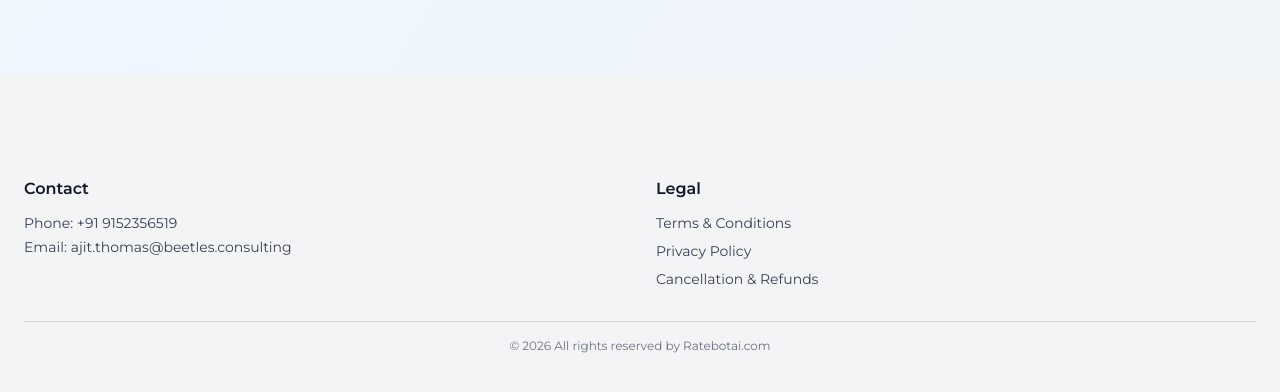
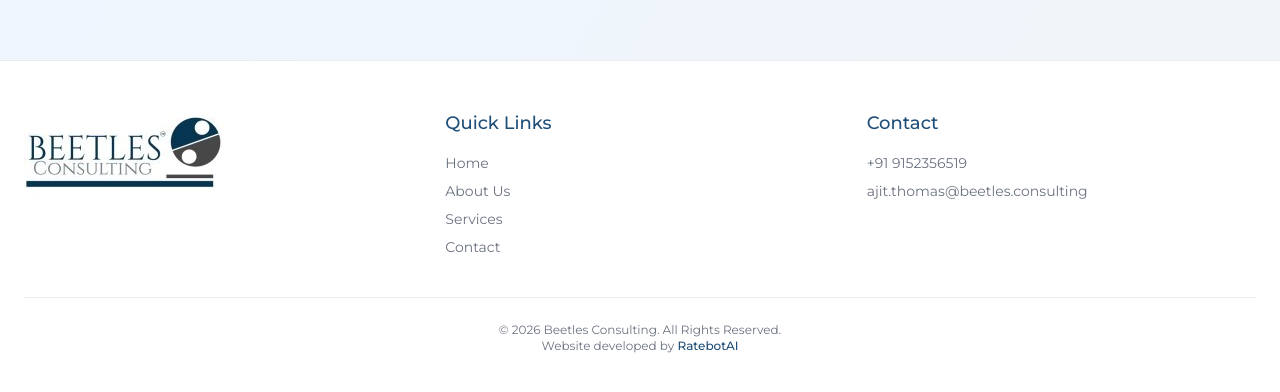
Before and after one commit to Rohitratebotai/Beetles_consulting_website, a React (Vite) app: page /contact in a window 1280 px wide. Shown: the part 2138-2530 px from the top of the page. Built offline with nearby package versions, Linux system fonts and the light colour scheme.

Commit message:
small_bugs

```diff
--- a/index.html
+++ b/index.html
@@ -3,11 +3,16 @@
 
 <head>
   <meta charset="UTF-8" />
-  <link rel="icon" type="image/svg+xml" href="./src/assets/beetles_logo.jpg" />
+  <link rel="icon" href="/og-image1.png" />
   <meta name="viewport" content="width=device-width, initial-scale=1.0" />
   <title>beetles_consulting</title>
   <link href="https://fonts.googleapis.com/css2?family=Montserrat:wght@300;400;500;600;700&display=swap"
     rel="stylesheet" />
+
+  <meta property="og:title" content="Beetles Consulting" />
+  <meta property="og:description" content="Hospitality Advisory & Project Control Specialists" />
+  <meta property="og:type" content="website" />
+  <meta property="og:image" content="https://beetles.consulting/og-image.png" />
 </head>
 
 <body>
--- a/src/App.tsx
+++ b/src/App.tsx
@@ -1,6 +1,8 @@
 import "./App.css";
 import Footer from "./components/commonComponents/Footer";
 import Navbar from "./components/commonComponents/Navbar";
+import ScrollToTop from "./components/commonComponents/ScrollToTop";
+import ScrollToTopButton from "./components/commonComponents/ScrollToTopButton";
 import Consultants from "./components/pages/consultant/Consultant";
 import Contact from "./components/pages/contact/Contact";
 import Home from "./components/pages/home/Home";
@@ -12,7 +14,8 @@ function App() {
   return (
     <BrowserRouter>
       <Navbar />
-
+      <ScrollToTopButton />
+      <ScrollToTop />
       <Routes>
         <Route path="/" element={<Home />} />
         <Route path="/projects" element={<Projects />} />
--- a/src/components/commonComponents/Footer.tsx
+++ b/src/components/commonComponents/Footer.tsx
@@ -1,90 +1,119 @@
 import React from "react";
-// import { FaInstagram, FaTwitter, FaFacebookF } from "react-icons/fa";
+import { Link } from "react-router-dom";
+import logo from '../../assets/beetles.jpg'
 
 const Footer: React.FC = () => {
     return (
-        <footer className="bg-gray-100 text-gray-700 pt-16">
-            <div className="max-w-7xl mx-auto px-6 py-10">
+        <footer
+            style={{
+                backgroundColor: "var(--color-secondary)",
+                borderTop: "1px solid rgba(0,0,0,0.08)",
+            }}
+            className="py-12"
+        >
+            <div className="max-w-7xl mx-auto px-6">
 
-                {/* Top Section */}
-                <div className="grid grid-cols-1 md:grid-cols-2 gap-8">
+                {/* Main Section */}
+                <div className="grid grid-cols-1 md:grid-cols-3 gap-8">
 
-                    {/* Contact */}
+                    {/* Company Name */}
                     <div>
-                        <h3 className="text-base font-semibold text-gray-900 mb-3">
-                            Contact
-                        </h3>
-                        <p className="text-sm mb-1">Phone: +91 9152356519</p>
-                        <p className="text-sm">Email: ajit.thomas@beetles.consulting</p>
+                       <img src={logo} alt="" />
                     </div>
 
-                    {/* Policies */}
+                    {/* Quick Links */}
                     <div>
-                        <h3 className="text-base font-semibold text-gray-900 mb-3">
-                            Legal
+                        <h3
+                            className="text-lg font-medium mb-4"
+                            style={{ color: "var(--color-primary)" }}
+                        >
+                            Quick Links
                         </h3>
                         <ul className="space-y-2 text-sm">
                             <li>
-                                <a href="#terms" className="hover:underline">
-                                    Terms & Conditions
-                                </a>
+                                <Link
+                                    to="/"
+                                    className="hover:underline"
+                                    style={{ color: "var(--color-accent)" }}
+                                >
+                                    Home
+                                </Link>
                             </li>
                             <li>
-                                <a href="#privacy" className="hover:underline">
-                                    Privacy Policy
-                                </a>
+                                <Link
+                                    to="/about"
+                                    className="hover:underline"
+                                    style={{ color: "var(--color-accent)" }}
+                                >
+                                    About Us
+                                </Link>
                             </li>
                             <li>
-                                <a href="#refund" className="hover:underline">
-                                    Cancellation & Refunds
-                                </a>
+                                <Link
+                                    to="/services"
+                                    className="hover:underline"
+                                    style={{ color: "var(--color-accent)" }}
+                                >
+                                    Services
+                                </Link>
+                            </li>
+                            <li>
+                                <Link
+                                    to="/contact"
+                                    className="hover:underline"
+                                    style={{ color: "var(--color-accent)" }}
+                                >
+                                    Contact
+                                </Link>
                             </li>
                         </ul>
                     </div>
 
-                    {/* Social */}
-                    {/* <div>
-                        <h3 className="text-base font-semibold text-gray-900 mb-3">
-                            Follow Us
+                    {/* Contact */}
+                    <div>
+                        <h3
+                            className="text-lg font-medium mb-4"
+                            style={{ color: "var(--color-primary)" }}
+                        >
+                            Contact
                         </h3>
-                        <div className="flex space-x-4 text-gray-600">
-                            <a
-                                href="#"
-                                aria-label="Instagram"
-                                className="hover:text-gray-900"
-                            >
-                                <FaInstagram size={18} />
-                            </a>
-                            <a
-                                href="#"
-                                aria-label="Twitter"
-                                className="hover:text-gray-900"
-                            >
-                                <FaTwitter size={18} />
-                            </a>
-                            <a
-                                href="#"
-                                aria-label="Facebook"
-                                className="hover:text-gray-900"
-                            >
-                                <FaFacebookF size={18} />
-                            </a>
-                        </div>
-                    </div> */}
+                        <p
+                            className="text-sm mb-2"
+                            style={{ color: "var(--color-accent)" }}
+                        >
+                            +91 9152356519
+                        </p>
+                        <p
+                            className="text-sm"
+                            style={{ color: "var(--color-accent)" }}
+                        >
+                            ajit.thomas@beetles.consulting
+                        </p>
+                    </div>
+
                 </div>
 
-                {/* Divider */}
-                <div className="border-t border-gray-300 mt-8 pt-4 text-center text-xs text-gray-500">
-                    © {new Date().getFullYear()} All rights reserved by{" "}
+                {/* Bottom Section */}
+                <div
+                    className="mt-10 pt-6 text-center text-xs"
+                    style={{
+                        borderTop: "1px solid rgba(0,0,0,0.08)",
+                        color: "var(--color-accent)",
+                    }}
+                >
+                    © {new Date().getFullYear()} Beetles Consulting. All Rights Reserved. <br />
+                    Website developed by{" "}
                     <a
                         href="https://ratebotai.com"
                         target="_blank"
                         rel="noopener noreferrer"
-                        className="hover:underline"
+                        style={{ color: "var(--color-primary)" }}
+                        className="font-medium"
                     >
-                        Ratebotai.com
+                        RatebotAI
                     </a>
                 </div>
+
             </div>
         </footer>
     );
--- a/src/components/commonComponents/Navbar.tsx
+++ b/src/components/commonComponents/Navbar.tsx
@@ -32,9 +32,9 @@ const Navbar: React.FC = () => {
     );
 
     return (
-        <header className=" w-full bg-white shadow">
+        <header className="fixed top-0 z-9999 w-full bg-white shadow">
             {/* Desktop Navigation */}
-            <div className="hidden md:flex items-center justify-center gap-6  py-4">
+            <div className="hidden sm:px-10 lg:px-0  md:flex items-center justify-center gap-6  py-4">
                 {/* Left Navigation */}
                 <div ref={LeftlinkRef} className="flex items-center space-x-8 ">
                     {leftLinks.map((link) => (
@@ -71,7 +71,6 @@ const Navbar: React.FC = () => {
                 </div>
             </div>
 
-            {/* Mobile Header */}
             {/* Mobile Header */}
             <div className="md:hidden flex items-center justify-between px-4 py-3">
                 {/* Logo */}
--- a/src/components/commonComponents/PrimaryBanner.tsx
+++ b/src/components/commonComponents/PrimaryBanner.tsx
@@ -23,7 +23,7 @@ const PrimaryBanner = () => {
 
     return (
         <section>
-            <section className="relative h-[60vh] md:h-[80vh] flex items-center justify-center bg-black overflow-hidden">
+            <section className="relative mt-16  md:mt-20 lg:mt-28 h-[60vh] md:h-[70vh] lg:h-[84vh] flex items-center justify-center bg-black overflow-hidden">
                 <video
                     className="absolute inset-0 w-full h-full object-cover"
                     src='https://res.cloudinary.com/dgm2im3i1/video/upload/v1771224742/bannerVideo_3_1_j9bmcc.mp4'
@@ -42,8 +42,7 @@ const PrimaryBanner = () => {
                     </h1>
 
                     <p className="hero-animate text-lg md:text-2xl text-center max-w-2xl mb-6 text-gray-200 drop-shadow-lg">
-                        Empowering organizations with smart strategies, digital transformation,
-                        and sustainable business growth.
+                        Hospitality Advisory & Project Control Specialists
                     </p>
 
                     {/* <div className="hero-animate pointer-events-auto">
--- /dev/null
+++ b/src/components/commonComponents/ScrollToTop.tsx
@@ -0,0 +1,17 @@
+import { useEffect } from "react";
+import { useLocation } from "react-router-dom";
+
+const ScrollToTop = () => {
+    const { pathname } = useLocation();
+
+    useEffect(() => {
+        window.scrollTo({
+            top: 0,
+            behavior: "smooth", // change to "auto" if you don't want animation
+        });
+    }, [pathname]);
+
+    return null;
+};
+
+export default ScrollToTop;
--- /dev/null
+++ b/src/components/commonComponents/ScrollToTopButton.tsx
@@ -0,0 +1,58 @@
+import React, { useEffect, useState } from "react";
+import { FaArrowUp } from "react-icons/fa";
+
+const ScrollToTopButton: React.FC = () => {
+    const [isVisible, setIsVisible] = useState(false);
+
+    useEffect(() => {
+        const toggleVisibility = () => {
+            if (window.scrollY > window.innerHeight * 0.8) {
+                setIsVisible(true);
+            } else {
+                setIsVisible(false);
+            }
+        };
+
+        window.addEventListener("scroll", toggleVisibility);
+
+        return () => {
+            window.removeEventListener("scroll", toggleVisibility);
+        };
+    }, []);
+
+    const scrollToTop = () => {
+        window.scrollTo({
+            top: 0,
+            behavior: "smooth",
+        });
+    };
+
+    return (
+        <div
+            className={`fixed bottom-6 right-6 z-50 transition-all duration-300 ${isVisible ? "opacity-100 translate-y-0" : "opacity-0 translate-y-4 pointer-events-none"
+                }`}
+        >
+            <button
+                onClick={scrollToTop}
+                className="w-12 h-12 text-4xl rounded-full shadow-lg flex items-center justify-center transition-all duration-300"
+                style={{
+                    backgroundColor: "var(--color-primary)",
+                    color: "var(--color-secondary)",
+                }}
+                onMouseEnter={(e) =>
+                (e.currentTarget.style.backgroundColor =
+                    "var(--color-primary-dark)")
+                }
+                onMouseLeave={(e) =>
+                (e.currentTarget.style.backgroundColor =
+                    "var(--color-primary)")
+                }
+                aria-label="Scroll to top"
+            >
+                <FaArrowUp size={16} />
+            </button>
+        </div>
+    );
+};
+
+export default ScrollToTopButton;
--- a/src/components/pages/consultant/Consultant.tsx
+++ b/src/components/pages/consultant/Consultant.tsx
@@ -301,7 +301,7 @@ const Consultants: React.FC = () => {
     }, [selectedConsultant]);
 
     return (
-        <div className="min-h-screen bg-linear-to-br from-slate-50 via-blue-50 to-slate-100">
+        <div className="min-h-screen mt-28 bg-linear-to-br from-slate-50 via-blue-50 to-slate-100">
             {/* Header Section with Animated Background */}
             <div ref={headerRef} className="relative overflow-hidden bg-[#1F4E79] py-20 px-6">
                 {/* Animated Background Pattern */}
@@ -396,11 +396,11 @@ const Consultants: React.FC = () => {
             {selectedConsultant && (
                 <div
                     ref={modalRef}
-                    className="fixed inset-0 bg-black/60 backdrop-blur-md z-50 flex items-center justify-center p-4"
+                    className="fixed inset-0 bg-black/60 backdrop-blur-md z-9999 flex items-center justify-center p-4"
                     onClick={() => setSelectedConsultant(null)}
                 >
                     <div
-                        className="modal-content bg-white rounded-3xl max-w-4xl w-full max-h-[90vh] overflow-y-auto shadow-2xl"
+                        className="modal-content bg-white rounded-3xl z-9999 max-w-4xl w-full max-h-[90vh] overflow-y-auto shadow-2xl"
                         onClick={(e) => e.stopPropagation()}
                     >
                         {/* Modal Header */}
--- a/src/components/pages/contact/Contact.tsx
+++ b/src/components/pages/contact/Contact.tsx
@@ -190,7 +190,7 @@ const Contact: React.FC = () => {
     };
 
     return (
-        <div className="min-h-screen bg-linear-to-br from-slate-50 via-blue-50 to-slate-100">
+        <div className="min-h-screen  mt-28 bg-linear-to-br from-slate-50 via-blue-50 to-slate-100">
             {/* Hero Section */}
             <div ref={heroRef} className="relative overflow-hidden bg-linear-to-br from-[#1F4E79] via-[#163A5F] to-[#1F4E79] py-24 px-6">
                 {/* Animated Background Pattern */}
--- a/src/components/pages/home/Home.tsx
+++ b/src/components/pages/home/Home.tsx
@@ -3,7 +3,7 @@ import ReviewsSection from "../../Homepage_components/ReviewSection"
 import SplitSection from "../../Homepage_components/SplitSection"
 import WhyChooseUs from "../../Homepage_components/WhyChooseUs"
 import heroImg from '../../../assets/HeroImage.jpg'
-import HorizontalImageSlider from "../../Homepage_components/HorizontalImageSlider"
+// import HorizontalImageSlider from "../../Homepage_components/HorizontalImageSlider"
 
 const Home = () => {
     return (
@@ -19,8 +19,7 @@ const Home = () => {
                 />
                 <WhyChooseUs />
                 <ReviewsSection />
-                <HorizontalImageSlider
-                />
+                {/* <HorizontalImageSlider/> */}
             </div>
         </section>
     )
--- a/src/components/pages/projects/Projects.tsx
+++ b/src/components/pages/projects/Projects.tsx
@@ -351,7 +351,7 @@ const Projects = () => {
     });
 
     return (
-        <div className="min-h-screen" style={{ backgroundColor: '#f9fafb' }}>
+        <div className="min-h-screen mt-28" style={{ backgroundColor: '#f9fafb' }}>
             {/* Hero Section */}
             <div ref={heroRef} style={{ background: 'linear-gradient(135deg, #1F4E79 0%, #163A5F 100%)' }} className="text-white py-20 px-6 text-center">
                 <h1 ref={heroTitleRef} className="text-5xl font-bold mb-4">Our Projects</h1>
@@ -470,7 +470,7 @@ const Projects = () => {
             {/* Modal */}
             {isModalOpen && selectedProject && (
                 <div
-                    className="fixed inset-0 z-50 flex items-center justify-center p-4 bg-black/70 bg-opacity-75"
+                    className="fixed inset-0 z-9999 flex items-center justify-center p-4 bg-black/70 bg-opacity-75"
                     onClick={closeModal}
                 >
                     <div
```
Also changed, not shown: src/components/pages/services/Services.tsx (+14 -15 lines), public/og-image.png (added), public/og-image1.png (added).
